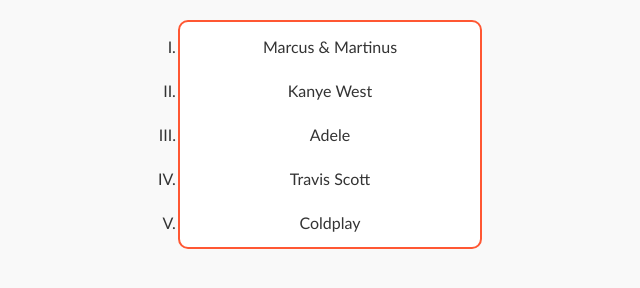
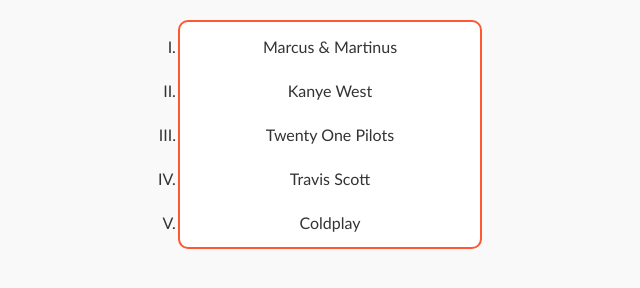
Before and after one commit to kuchavanikolozi/GOA-Homeworks, a plain HTML site: page day 44/Homework/list სადაც შევიტანთ 5 საყვარელ ჯგუფს/index.html in a window 1280 px wide. Shown: the part 62-350 px from the top of the page, without its empty margins (310-950 px from the left). Drawn offline with Linux system fonts and the light colour scheme.

Commit message:
Update index.html

```diff
--- a/day 44/Homework/list სადაც შევიტანთ 5 საყვარელ ჯგუფს/index.html
+++ b/day 44/Homework/list სადაც შევიტანთ 5 საყვარელ ჯგუფს/index.html
@@ -11,7 +11,7 @@
     <ol>
         <li>Marcus & Martinus</li>
         <li>Kanye West</li>
-        <li>Adele</li>
+        <li>Twenty One Pilots</li>
         <li>Travis Scott</li>
         <li>Coldplay</li>
     </ol>
```
